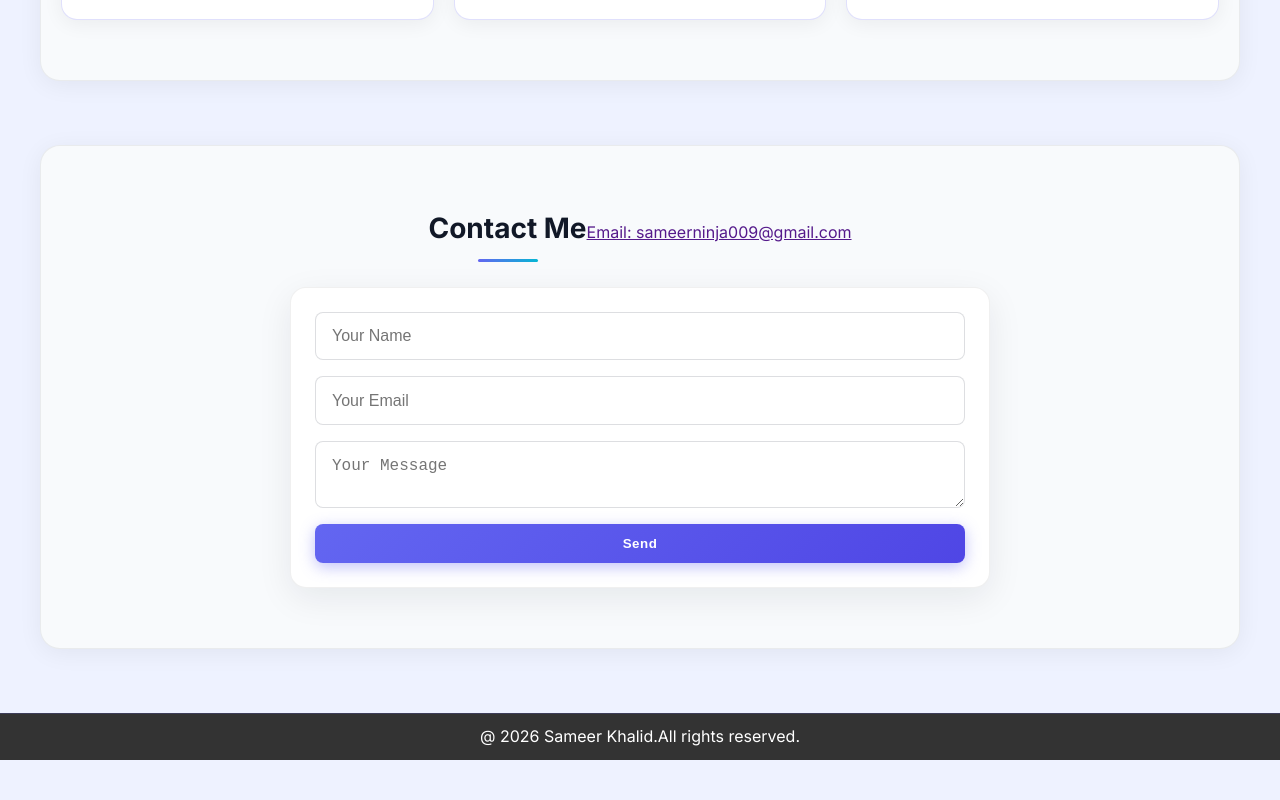
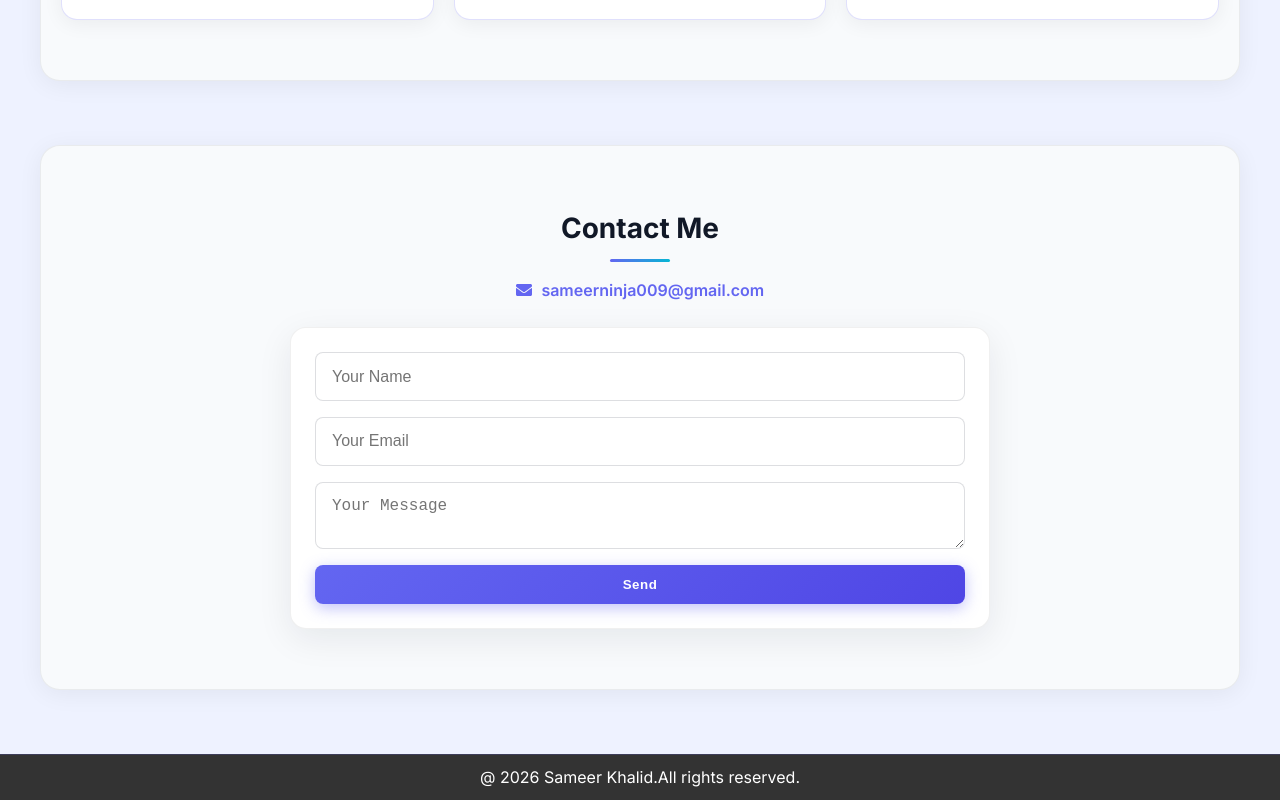
Before and after one commit to SameerInCode/my-portfolio, a React (Vite) app: page / in a window 1280 px wide. Shown: the part 5001-5801 px from the top of the page. Before the commit the page ends 5761 px from the top, so only its background shows below. Built offline with nearby package versions, Linux system fonts and the light colour scheme.

Commit message:
Improve contact section and fix certificate images

```diff
--- a/src/App.css
+++ b/src/App.css
@@ -71,6 +71,7 @@
   font-size: 1.8rem;
   font-weight: 800;
   background: linear-gradient(135deg, var(--primary), var(--accent));
+   background-clip: text;
   -webkit-background-clip: text;
   -webkit-text-fill-color: transparent;
   margin-right: auto;
@@ -338,7 +339,25 @@
   font-size: 28px;
   color: #111827;
   text-align: center;
-  margin-bottom: 25px;
+  margin-bottom: 16px;
+}
+
+.email-link {
+  display: flex;
+  align-items: center;
+  justify-content: center;
+  gap: 0.6rem;
+  width: fit-content;
+  margin: 0 auto 1.5rem;
+  color: var(--primary);
+  text-decoration: none;
+  font-weight: 600;
+  transition: color 0.3s ease, transform 0.3s ease;
+}
+
+.email-link:hover {
+  color: var(--primary-dark);
+  transform: translateY(-2px);
 }
 
 form {
@@ -1178,6 +1197,7 @@
   font-size: 2rem;
   font-weight: 800;
   background: linear-gradient(135deg, var(--primary), var(--accent));
+   background-clip: text;
   -webkit-background-clip: text;
   -webkit-text-fill-color: transparent;
 }
--- a/src/components/Contact.jsx
+++ b/src/components/Contact.jsx
@@ -1,5 +1,6 @@
 import {useRef} from "react";
 import emailjs from "@emailjs/browser";
+import { FaEnvelope } from "react-icons/fa";
 
 function Contact(){
 
@@ -17,6 +18,7 @@
     .then(
       ()=>{
         alert("Message sent successfully!");
+        form.current.reset();
       },
       (error)=>{
         alert("Failed to send:"+error.text)
@@ -27,7 +29,14 @@
   return(
     <section id="contact">
       <h2>Contact Me</h2>
-      <a href="">Email: sameerninja009@gmail.com</a>
+      <a
+  href="https://mail.google.com/mail/?view=cm&fs=1&to=sameerninja009@gmail.com"
+  className="email-link" target="_blank"
+  rel="noopener noreferrer"
+>
+  <FaEnvelope />
+   sameerninja009@gmail.com
+</a>
       <form ref={form} onSubmit={sendEmail}>
         <input type="text" name="user_name" placeholder="Your Name" required />
         <input type="email" name="user_email" placeholder="Your Email" required />
```
